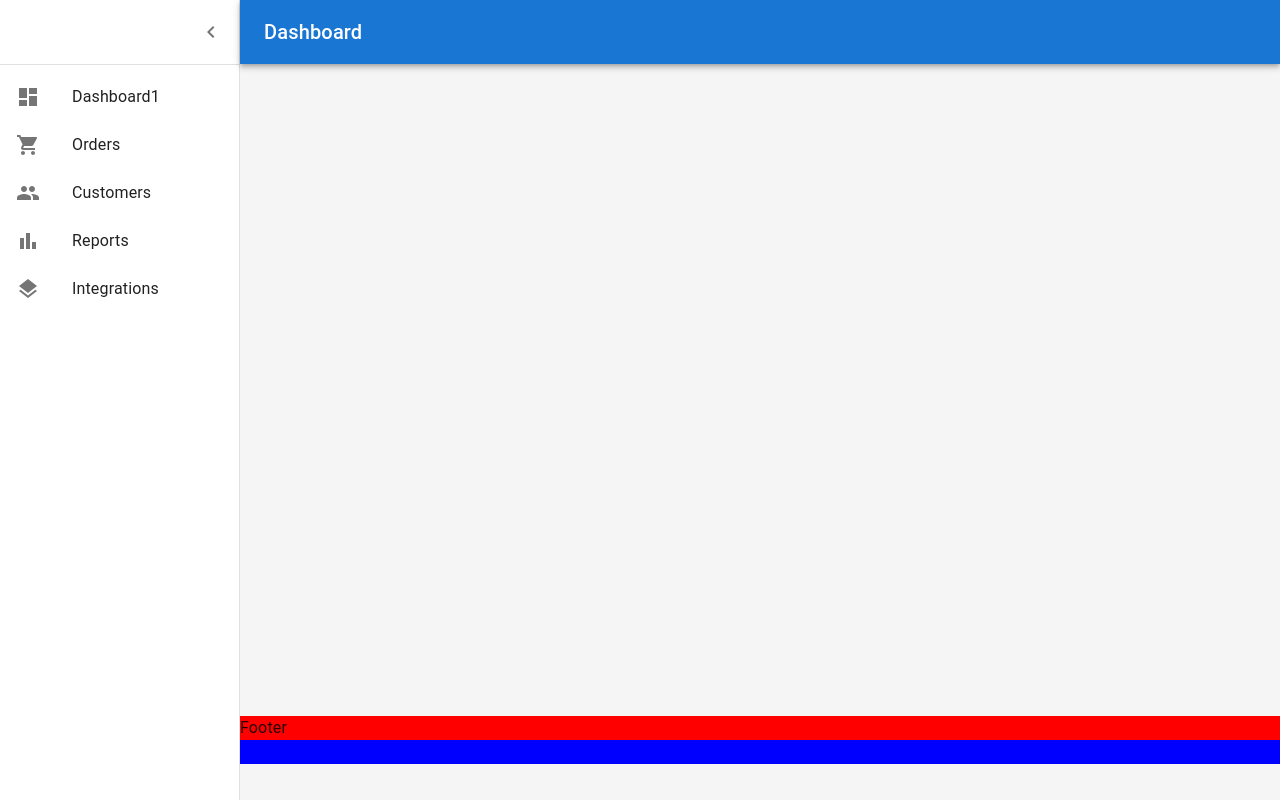
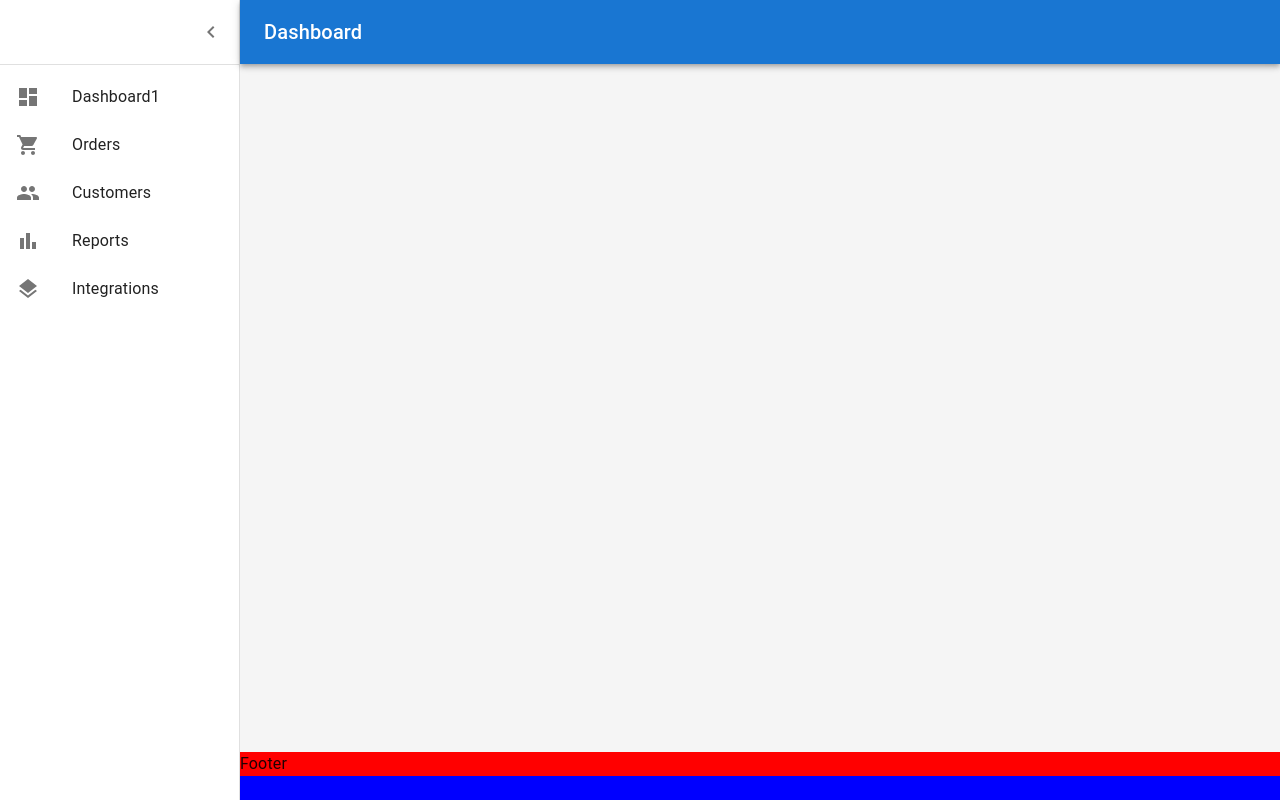
Before and after one commit to phamhuuhuy/LMS-PhuongHai, a React (Create React App) app in the folder frontend/: page / in a window 1280 px wide. Built offline with nearby package versions, Linux system fonts and the light colour scheme; the HTML template or start-up script is replaced by a standard one.

Commit message:
fix footer

```diff
--- a/frontend/src/App.tsx
+++ b/frontend/src/App.tsx
@@ -110,7 +110,7 @@ function App() {
               </BrowserRouter>
             </Box>
 
-            <Box style={{ height: '6vh', backgroundColor: 'blue', marginTop: '1.2%' }}>
+            <Box style={{ height: '6vh', backgroundColor: 'blue', position: 'fixed', bottom:'0', width: '100%' }}>
               <Footer />
             </Box>
 
```
